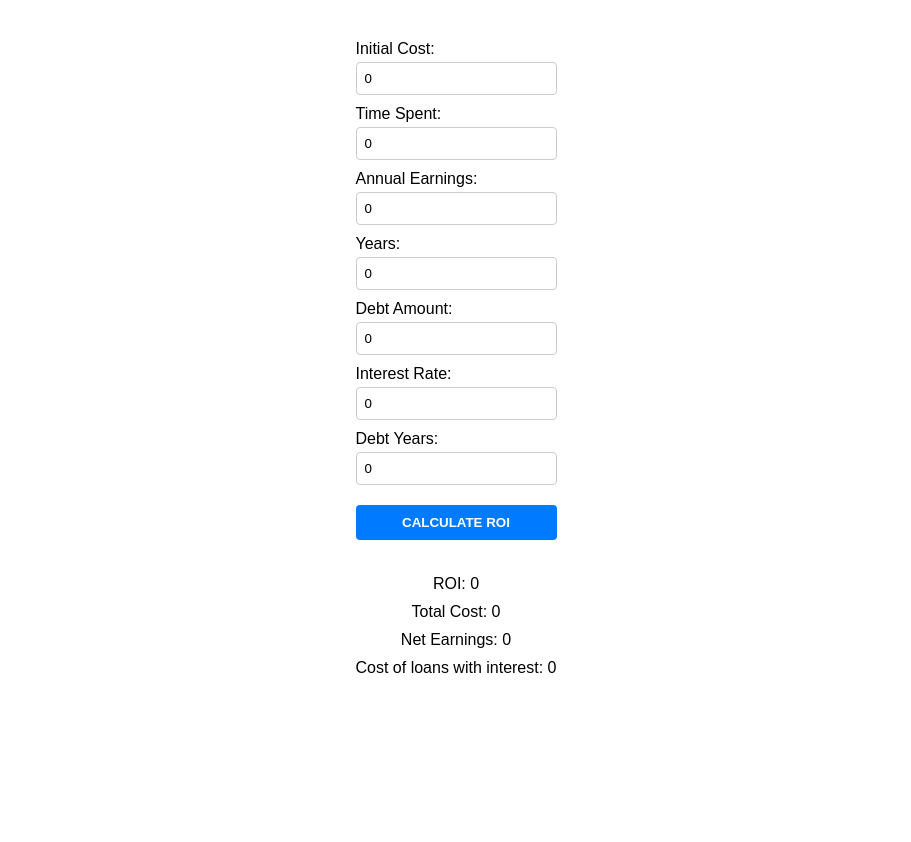
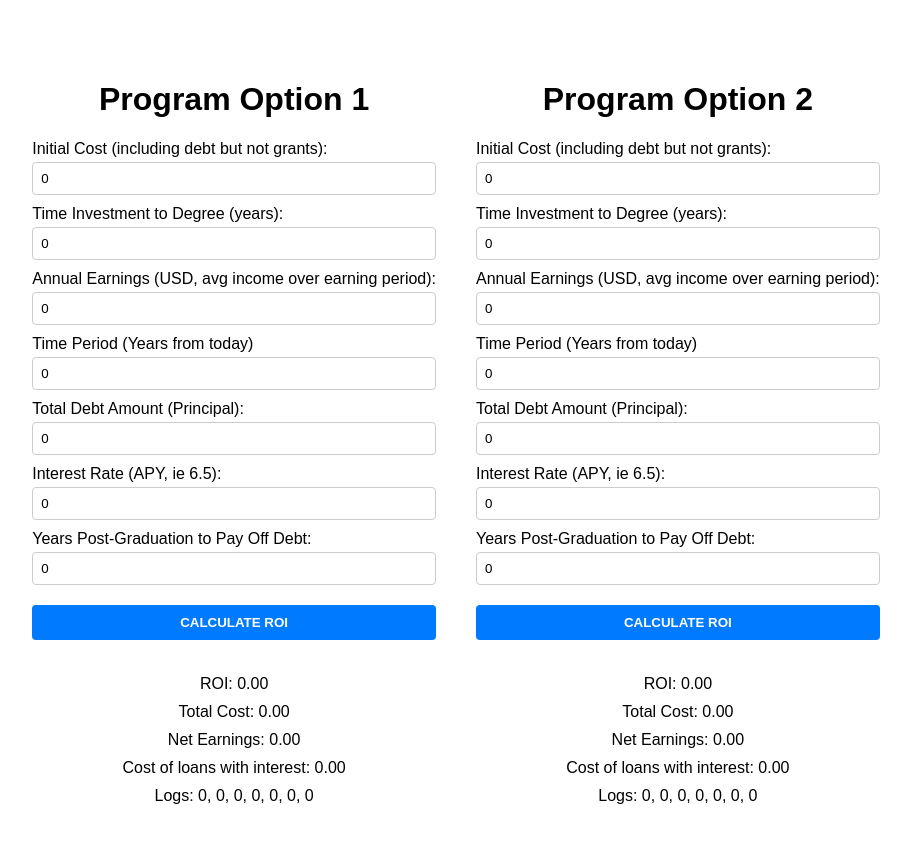
Before and after one commit to akutsupis/DegreeROICalculator, a React (Create React App) app in the folder roi-calculator/: page / in a window 1280 px wide. Shown: the top 842 px of the page, without its empty margins (184-1095 px from the left). Before the commit the page ends 800 px from the top, so only its background shows below. Built offline with nearby package versions, Linux system fonts and the light colour scheme; the HTML template or start-up script is replaced by a standard one.

Commit message:
refinements to enable multiple degree option comparison. Fix for incorrect math.

```diff
--- a/roi-calculator/src/App.css
+++ b/roi-calculator/src/App.css
@@ -52,4 +52,15 @@ p {
   margin: 5px 0;
 }
 
+.app-container {
+  display: flex;
+  flex-direction: row; /* Change this from column to row */
+  justify-content: space-around;
+}
+
+/* Add some margin to the ROICalculator components */
+.ROICalculator {
+  margin: 20px;
+}
+
 /* Add any additional styles or overrides here */
--- a/roi-calculator/src/App.js
+++ b/roi-calculator/src/App.js
@@ -19,7 +19,7 @@ function calculateROI(initialCost, timeSpent, annualEarnings, years, debtAmount
   // Calculate total cost of debt repayment over the specified debt years
   let debtCost = compoundInterest(debtAmount, interestRate, debtYears);
 
-  let totalCost = debtCost + initialCost - debtAmount;
+  let totalCost = Number(initialCost) + debtCost - debtAmount;
 
   // Calculate net earnings after deducting total cost and total debt repayment
   let netEarnings = totalEarnings - totalCost;
@@ -27,10 +27,10 @@ function calculateROI(initialCost, timeSpent, annualEarnings, years, debtAmount
   // Calculate ROI
   let roi = (netEarnings / totalCost) * 100;
 
-  return [roi, totalCost, netEarnings, debtCost, [initialCost, timeSpent, annualEarnings, years, debtAmount, interestRate, debtYears]];
+  return [roi, totalCost, netEarnings, debtCost, [initialCost, timeSpent, annualEarnings, years, debtAmount, interestRate, debtYears, totalEarnings]];
 }
 
-function App() {
+function ROICalculator({ title }) {
   // Define state variables for each input
   const [initialCost, setInitialCost] = useState(0);
   const [timeSpent, setTimeSpent] = useState(0);
@@ -50,41 +50,52 @@ function App() {
 
   return (
     <div>
+      <h1>{title}</h1>
       <form onSubmit={handleCalculate}>
         <label>
-          Initial Cost:
+          Initial Cost (including debt but not grants):
           <input type="number" value={initialCost} onChange={e => setInitialCost(e.target.value)} />
         </label>
         <label>
-          Time Spent:
+          Time Investment to Degree (years):
           <input type="number" value={timeSpent} onChange={e => setTimeSpent(e.target.value)} />
         </label>
         <label>
-          Annual Earnings:
+          Annual Earnings (USD, avg income over earning period):
           <input type="number" value={annualEarnings} onChange={e => setAnnualEarnings(e.target.value)} />
         </label>
         <label>
-          Years:
+          Time Period (Years from today)
           <input type="number" value={years} onChange={e => setYears(e.target.value)} />
         </label>
         <label>
-          Debt Amount:
+          Total Debt Amount (Principal):
           <input type="number" value={debtAmount} onChange={e => setDebtAmount(e.target.value)} />
         </label>
         <label>
-          Interest Rate:
+          Interest Rate (APY, ie 6.5):
           <input type="number" value={interestRate} onChange={e => setInterestRate(e.target.value)} />
         </label>
         <label>
-          Debt Years:
+          Years Post-Graduation to Pay Off Debt:
           <input type="number" value={debtYears} onChange={e => setDebtYears(e.target.value)} />
         </label>
         <button type="submit">Calculate ROI</button>
       </form>
-      <p>ROI: {roi[0]}</p>
-      <p>Total Cost: {roi[1]}</p>
-      <p>Net Earnings: {roi[2]}</p>
-      <p>Cost of loans with interest: {roi[3]}</p>
+      <p>ROI: {roi[0].toFixed(2)}</p>
+      <p>Total Cost: {Number(roi[1]).toLocaleString('en-US', {minimumFractionDigits: 2, maximumFractionDigits: 2})}</p>
+      <p>Net Earnings: {Number(roi[2]).toLocaleString('en-US', {minimumFractionDigits: 2, maximumFractionDigits: 2})}</p>
+      <p>Cost of loans with interest: {Number(roi[3]).toLocaleString('en-US', {minimumFractionDigits: 2, maximumFractionDigits: 2})}</p>
+      <p>Logs: {roi[4].join(', ')}</p>
+    </div>
+  );
+}
+
+function App() {
+  return (
+    <div className="app-container">
+      <ROICalculator title="Program Option 1" />
+      <ROICalculator title="Program Option 2" />
     </div>
   );
 }
```
